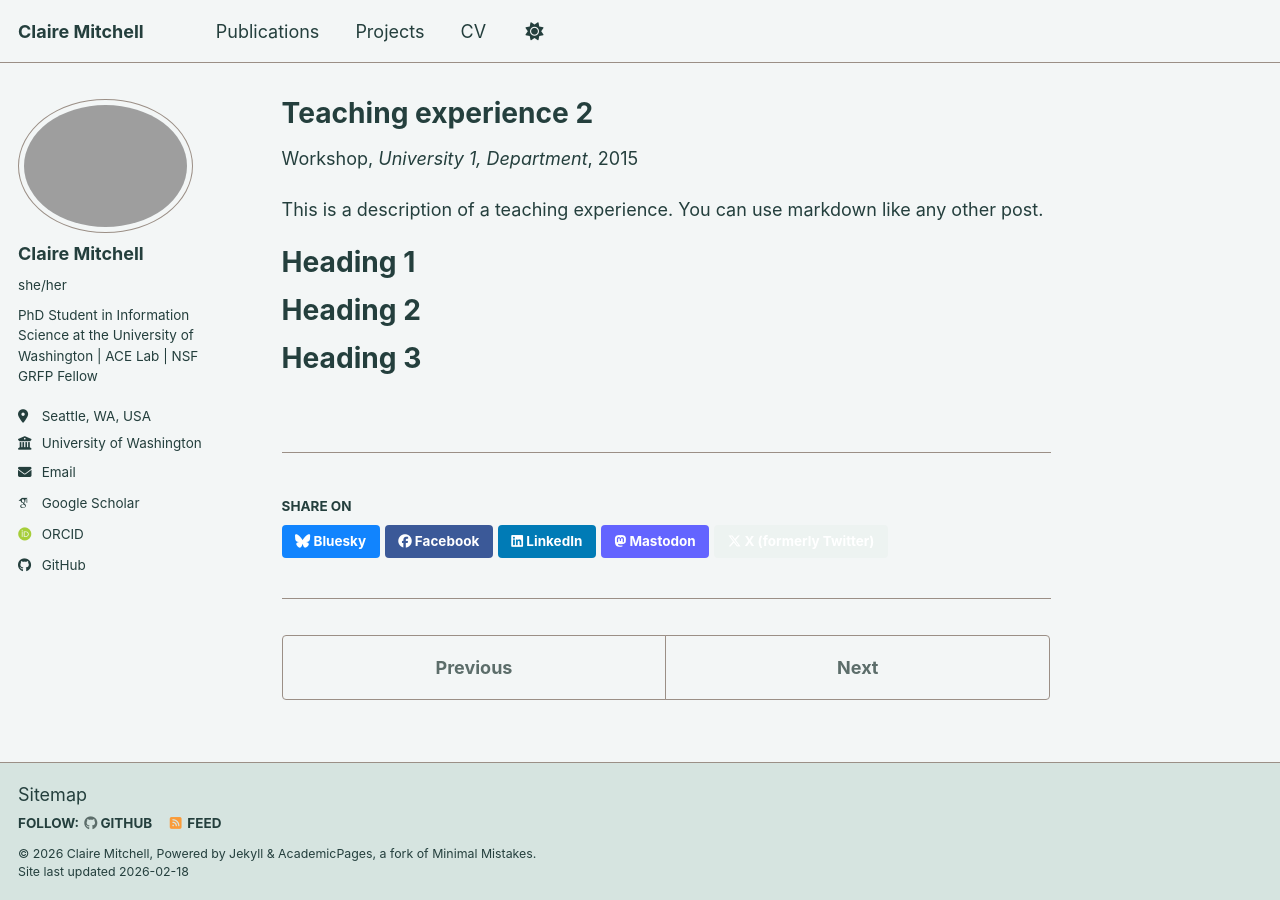
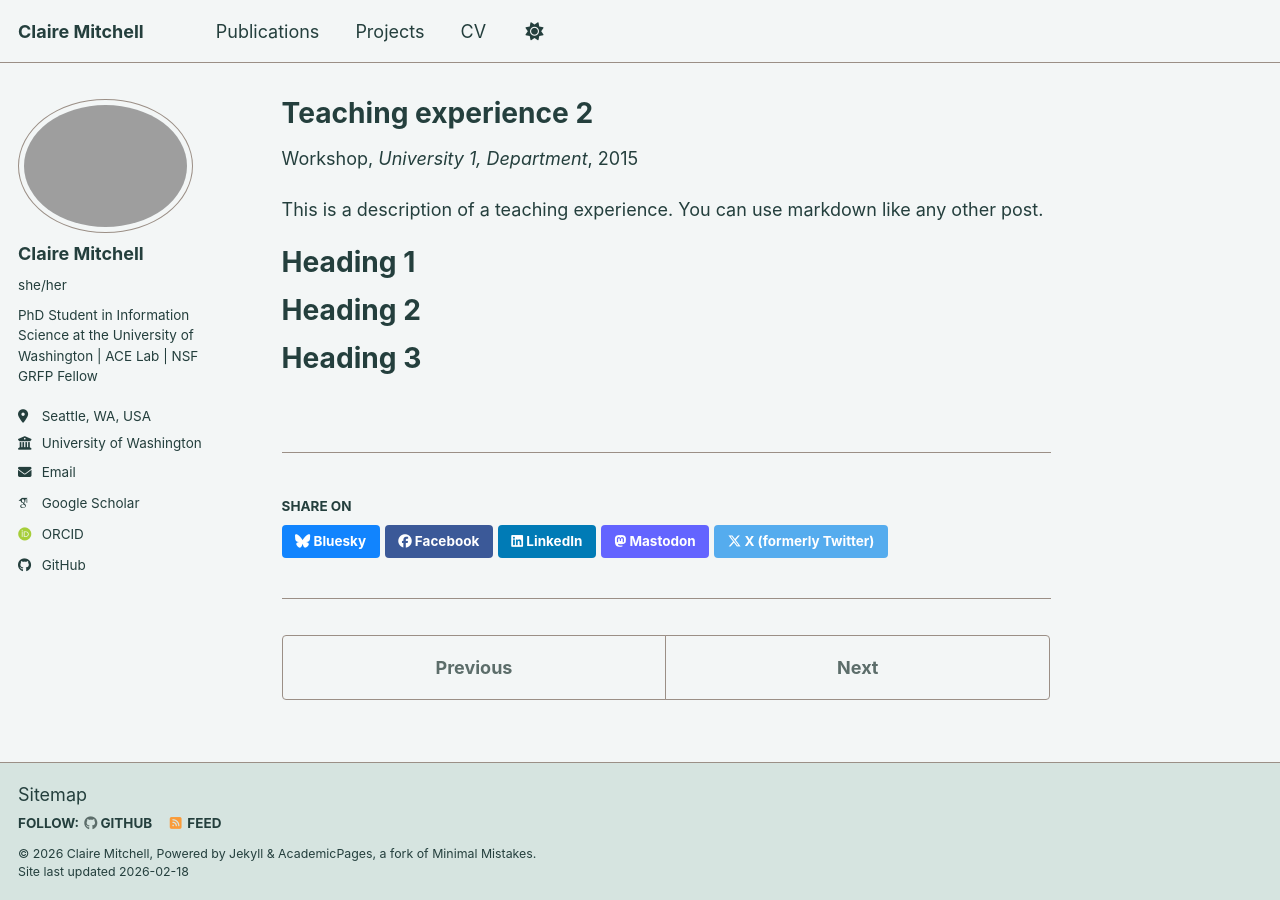
Before and after one commit to clairem2520/clairem2520.github.io, a Jekyll site: the page built from _teaching/2015-spring-teaching-2.md, in a window 1280 px wide. Built offline with Jekyll 4.4.1, drawn with Linux system fonts in a browser that asks for light colours; some web fonts are replaced; a script bundle is joined from its source files by our own code; library files that are not in the unit come from our copies.

Commit message:
fixing buttons

```diff
--- a/_includes/social-share.html
+++ b/_includes/social-share.html
@@ -13,5 +13,5 @@
 
   <a href="https://www.addtoany.com/add_to/mastodon?linkurl={{  base_path | append: page.url | url_encode }}" class="btn btn--mastodon" title="{{ site.data.ui-text[site.locale].share_on_label | default: 'Share on' }} Mastodon"><i class="fab fa-mastodon" aria-hidden="true"></i><span> Mastodon</span></a>
 
-  <a href="https://x.com/intent/post?text={{ base_path }}{{ page.url }}" class="btn btn--x" title="{{ site.data.ui-text[site.locale].share_on_label | default: 'Share on' }} X"><i class="fab fa-x-twitter" aria-hidden="true"></i><span> X (formerly Twitter)</span></a>
+  <a href="https://x.com/intent/post?text={{ base_path }}{{ page.url }}" class="btn btn--x-twitter" title="{{ site.data.ui-text[site.locale].share_on_label | default: 'Share on' }} X"><i class="fab fa-x-twitter" aria-hidden="true"></i><span> X (formerly Twitter)</span></a>
 </section>
--- a/_sass/layout/_buttons.scss
+++ b/_sass/layout/_buttons.scss
@@ -123,7 +123,7 @@
   (google-plus, $google-plus-color),
   (linkedin, $linkedin-color),
   (mastodon, $mastodon-color),
-  (twitter, $twitter-color);
+  (x-twitter, $twitter-color);
 
   @each $socialnetwork, $color in $social {
     &--#{$socialnetwork} {
```
